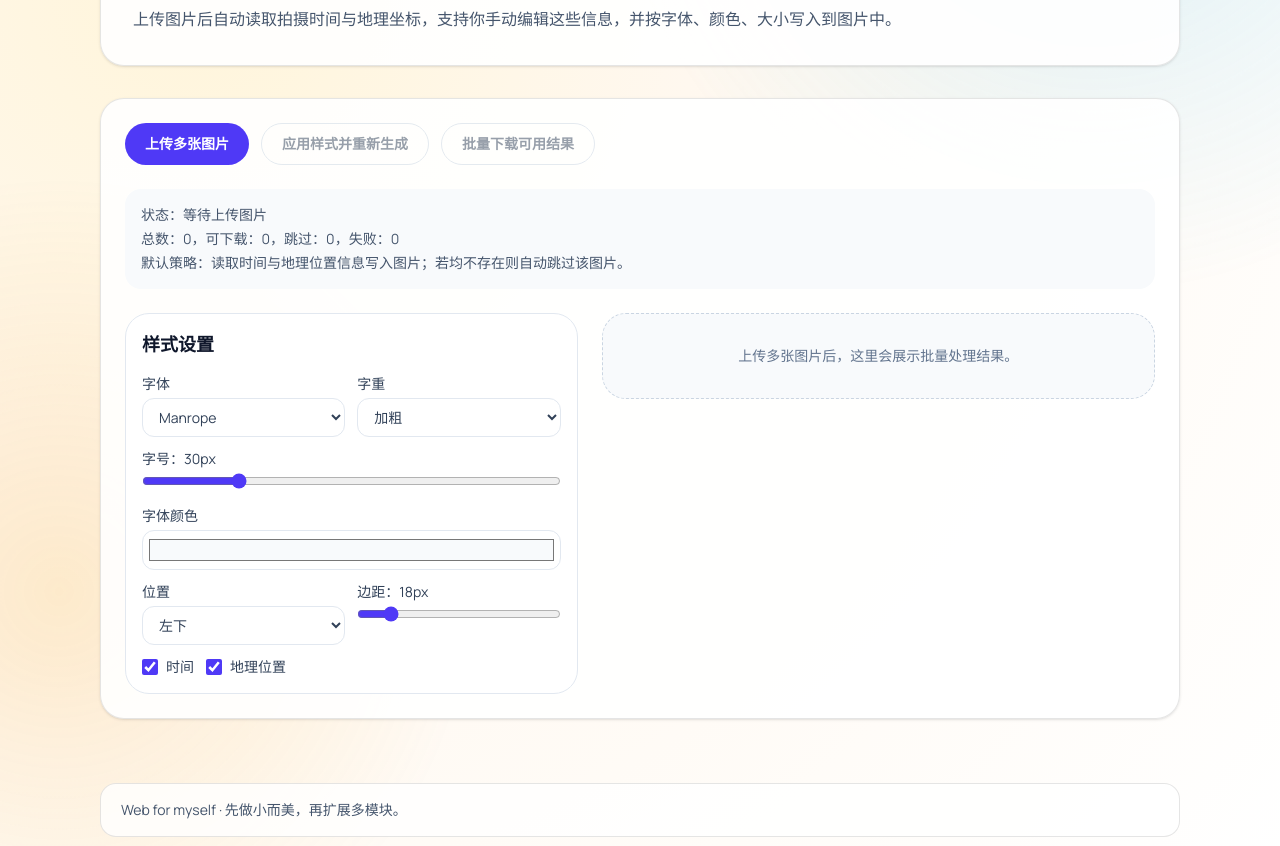
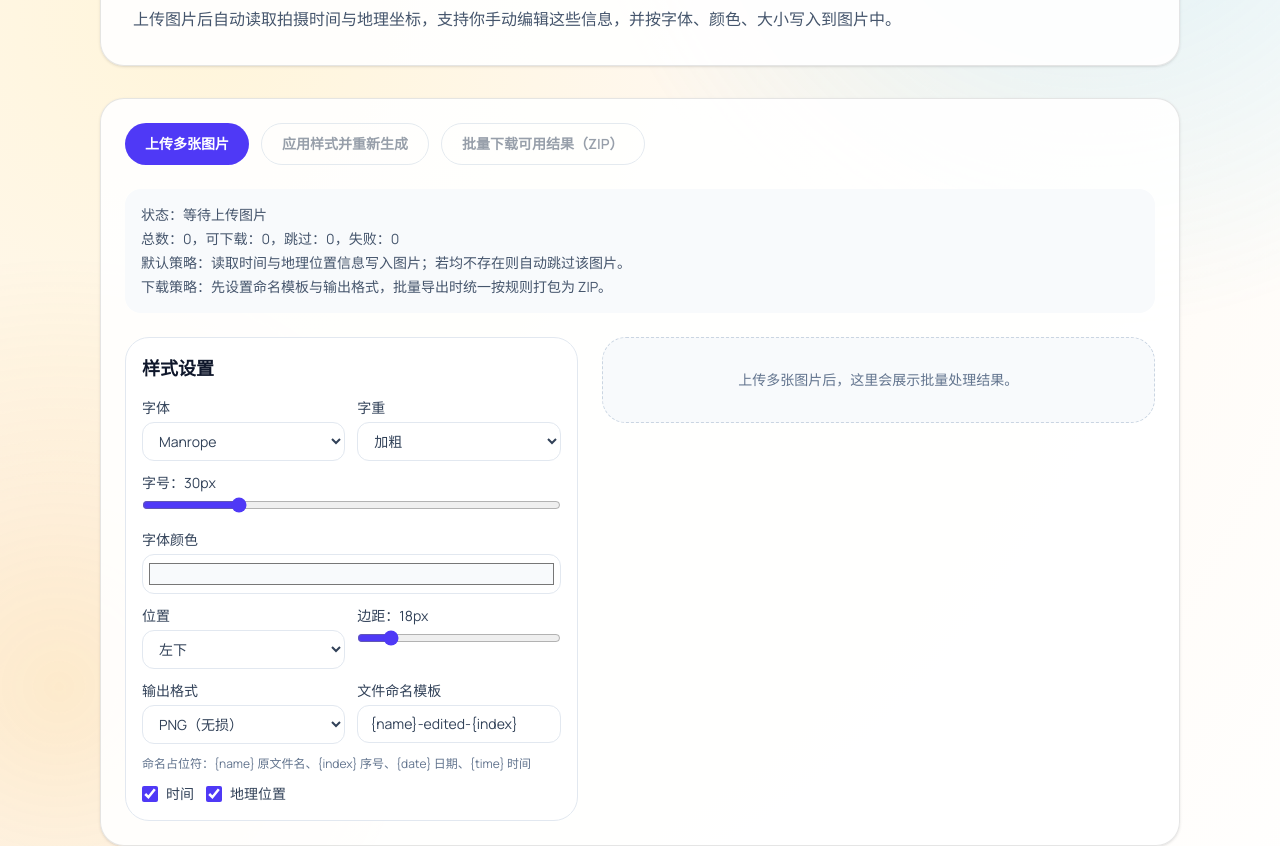
Before and after one commit to ChenChangxinX/web-for-myself, a Next.js app: page /tools/image-editor in a window 1280 px wide. Shown: the part 240-1086 px from the top of the page. Built offline with nearby package versions, Linux system fonts and the light colour scheme.

Commit message:
feat: add batch naming template and zip export

```diff
--- a/app/tools/image-editor/image-editor-tool.tsx
+++ b/app/tools/image-editor/image-editor-tool.tsx
@@ -2,10 +2,12 @@
 
 import { useCallback, useEffect, useMemo, useRef, useState } from "react";
 import exifr from "exifr";
+import JSZip from "jszip";
 
 /* eslint-disable @next/next/no-img-element */
 
 type OverlayPosition = "top-left" | "top-right" | "bottom-left" | "bottom-right";
+type OutputFormat = "png" | "jpeg" | "webp";
 
 interface MetadataState {
   capturedAt: string;
@@ -18,6 +20,7 @@ interface BatchItem {
   fileName: string;
   sourceUrl: string;
   outputUrl?: string;
+  outputBlob?: Blob;
   status: "ready" | "skipped" | "error";
   message: string;
   metadata: MetadataState;
@@ -28,6 +31,12 @@ const FONT_OPTIONS = [
   { label: "Noto Sans SC", value: '"Noto Sans SC", sans-serif' },
   { label: "Monospace", value: '"JetBrains Mono", monospace' },
   { label: "Serif", value: "Georgia, serif" },
+];
+
+const OUTPUT_FORMAT_OPTIONS: Array<{ label: string; value: OutputFormat; mime: string; extension: string; quality?: number }> = [
+  { label: "PNG（无损）", value: "png", mime: "image/png", extension: "png" },
+  { label: "JPG（体积更小）", value: "jpeg", mime: "image/jpeg", extension: "jpg", quality: 0.92 },
+  { label: "WebP（推荐）", value: "webp", mime: "image/webp", extension: "webp", quality: 0.92 },
 ];
 
 function formatDate(value: unknown) {
@@ -61,6 +70,35 @@ function drawRoundedRect(ctx: CanvasRenderingContext2D, x: number, y: number, wi
   ctx.closePath();
 }
 
+function getOutputFormatConfig(format: OutputFormat) {
+  return OUTPUT_FORMAT_OPTIONS.find((item) => item.value === format) ?? OUTPUT_FORMAT_OPTIONS[0];
+}
+
+function padNumber(value: number) {
+  return String(value).padStart(2, "0");
+}
+
+function sanitizeFileName(value: string) {
+  return value.replace(/[\\/:*?"<>|]/g, "_").replace(/\s+/g, " ").trim();
+}
+
+function buildOutputName(pattern: string, originalFileName: string, index: number, extension: string) {
+  const now = new Date();
+  const baseName = originalFileName.replace(/\.[^.]+$/, "") || "image";
+  const date = `${now.getFullYear()}${padNumber(now.getMonth() + 1)}${padNumber(now.getDate())}`;
+  const time = `${padNumber(now.getHours())}${padNumber(now.getMinutes())}${padNumber(now.getSeconds())}`;
+  const serial = String(index + 1).padStart(3, "0");
+
+  const rawName = pattern
+    .replaceAll("{name}", baseName)
+    .replaceAll("{index}", serial)
+    .replaceAll("{date}", date)
+    .replaceAll("{time}", time);
+
+  const normalized = sanitizeFileName(rawName) || `${baseName}-${serial}`;
+  return `${normalized}.${extension}`;
+}
+
 export function ImageEditorTool() {
   const [items, setItems] = useState<BatchItem[]>([]);
   const [showTime, setShowTime] = useState(true);
@@ -71,6 +109,8 @@ export function ImageEditorTool() {
   const [fontWeight, setFontWeight] = useState<"normal" | "bold">("bold");
   const [position, setPosition] = useState<OverlayPosition>("bottom-left");
   const [padding, setPadding] = useState(18);
+  const [outputFormat, setOutputFormat] = useState<OutputFormat>("png");
+  const [fileNamePattern, setFileNamePattern] = useState("{name}-edited-{index}");
   const [isProcessing, setIsProcessing] = useState(false);
   const [status, setStatus] = useState("等待上传图片");
 
@@ -164,17 +204,21 @@ export function ImageEditorTool() {
         ctx.fillText(line, x + padding, y + padding + index * lineHeight);
       });
 
+      const format = getOutputFormatConfig(outputFormat);
       const blob = await new Promise<Blob | null>((resolve) => {
-        canvas.toBlob((value) => resolve(value), "image/png");
+        canvas.toBlob((value) => resolve(value), format.mime, format.quality);
       });
 
       if (!blob) {
         return null;
       }
 
-      return URL.createObjectURL(blob);
+      return {
+        outputBlob: blob,
+        outputUrl: URL.createObjectURL(blob),
+      };
     },
-    [fontColor, fontFamily, fontSize, fontWeight, padding, position, resolveOverlayLines],
+    [fontColor, fontFamily, fontSize, fontWeight, outputFormat, padding, position, resolveOverlayLines],
   );
 
   const summary = useMemo(() => {
@@ -245,9 +289,9 @@ export function ImageEditorTool() {
           continue;
         }
 
-        const outputUrl = await renderImageWithOverlay(sourceUrl, metadata);
+        const rendered = await renderImageWithOverlay(sourceUrl, metadata);
 
-        if (!outputUrl) {
+        if (!rendered) {
           nextItems.push({
             id: `${file.name}-${index}`,
             fileName: file.name,
@@ -263,7 +307,8 @@ export function ImageEditorTool() {
           id: `${file.name}-${index}`,
           fileName: file.name,
           sourceUrl,
-          outputUrl,
+          outputUrl: rendered.outputUrl,
+          outputBlob: rendered.outputBlob,
           status: "ready",
           message: "处理完成",
           metadata,
@@ -313,11 +358,12 @@ export function ImageEditorTool() {
           };
         }
 
-        const outputUrl = await renderImageWithOverlay(item.sourceUrl, item.metadata);
-        if (!outputUrl) {
+        const rendered = await renderImageWithOverlay(item.sourceUrl, item.metadata);
+        if (!rendered) {
           return {
             ...item,
             outputUrl: undefined,
+            outputBlob: undefined,
             status: "error" as const,
             message: "重渲染失败",
           };
@@ -325,7 +371,8 @@ export function ImageEditorTool() {
 
         return {
           ...item,
-          outputUrl,
+          outputUrl: rendered.outputUrl,
+          outputBlob: rendered.outputBlob,
           status: "ready" as const,
           message: "处理完成",
         };
@@ -339,18 +386,34 @@ export function ImageEditorTool() {
 
   function triggerDownload(url: string, fileName: string) {
     const anchor = document.createElement("a");
-    const baseName = fileName.replace(/\.[^.]+$/, "") || "image";
     anchor.href = url;
-    anchor.download = `${baseName}-edited.png`;
+    anchor.download = fileName;
     anchor.click();
   }
 
-  function downloadReadyItems() {
-    items
-      .filter((item) => item.status === "ready" && item.outputUrl)
-      .forEach((item) => {
-        triggerDownload(item.outputUrl!, item.fileName);
-      });
+  async function downloadReadyItems() {
+    const readyItems = items.filter((item) => item.status === "ready" && item.outputBlob);
+    if (!readyItems.length) {
+      return;
+    }
+
+    const format = getOutputFormatConfig(outputFormat);
+    const zip = new JSZip();
+
+    readyItems.forEach((item, index) => {
+      if (!item.outputBlob) {
+        return;
+      }
+
+      const outputName = buildOutputName(fileNamePattern, item.fileName, index, format.extension);
+      zip.file(outputName, item.outputBlob);
+    });
+
+    const zipBlob = await zip.generateAsync({ type: "blob" });
+    const batchTag = `${new Date().getFullYear()}${padNumber(new Date().getMonth() + 1)}${padNumber(new Date().getDate())}-${padNumber(new Date().getHours())}${padNumber(new Date().getMinutes())}${padNumber(new Date().getSeconds())}`;
+    const zipUrl = URL.createObjectURL(zipBlob);
+    triggerDownload(zipUrl, `image-batch-${batchTag}.zip`);
+    URL.revokeObjectURL(zipUrl);
   }
 
   return (
@@ -374,10 +437,10 @@ export function ImageEditorTool() {
         <button
           type="button"
           onClick={downloadReadyItems}
-          disabled={!summary.ready}
+          disabled={!summary.ready || isProcessing}
           className="rounded-full border border-slate-300 px-5 py-2.5 text-sm font-semibold text-slate-700 disabled:cursor-not-allowed disabled:opacity-50"
         >
-          批量下载可用结果
+          批量下载可用结果（ZIP）
         </button>
         <input
           ref={fileInputRef}
@@ -396,6 +459,7 @@ export function ImageEditorTool() {
         <p>状态：{status}</p>
         <p className="mt-1">总数：{summary.total}，可下载：{summary.ready}，跳过：{summary.skipped}，失败：{summary.failed}</p>
         <p className="mt-1">默认策略：读取时间与地理位置信息写入图片；若均不存在则自动跳过该图片。</p>
+        <p className="mt-1">下载策略：先设置命名模板与输出格式，批量导出时统一按规则打包为 ZIP。</p>
       </div>
 
       <div className="grid gap-6 lg:grid-cols-[0.9fr_1.1fr]">
@@ -479,6 +543,35 @@ export function ImageEditorTool() {
               </label>
             </div>
 
+            <div className="grid grid-cols-2 gap-3">
+              <label className="block text-sm text-slate-700">
+                输出格式
+                <select
+                  value={outputFormat}
+                  onChange={(event) => setOutputFormat(event.target.value as OutputFormat)}
+                  className="mt-1 w-full rounded-xl border border-slate-200 bg-white px-3 py-2 outline-none"
+                >
+                  {OUTPUT_FORMAT_OPTIONS.map((option) => (
+                    <option key={option.value} value={option.value}>
+                      {option.label}
+                    </option>
+                  ))}
+                </select>
+              </label>
+              <label className="block text-sm text-slate-700">
+                文件命名模板
+                <input
+                  type="text"
+                  value={fileNamePattern}
+                  onChange={(event) => setFileNamePattern(event.target.value)}
+                  className="mt-1 w-full rounded-xl border border-slate-200 bg-white px-3 py-2 outline-none"
+                  placeholder="{name}-edited-{index}"
+                />
+              </label>
+            </div>
+
+            <p className="text-xs text-slate-500">命名占位符：{'{name}'} 原文件名、{'{index}'} 序号、{'{date}'} 日期、{'{time}'} 时间</p>
+
             <div className="flex flex-wrap gap-3 text-sm text-slate-700">
               <label className="inline-flex items-center gap-2">
                 <input type="checkbox" checked={showTime} onChange={() => setShowTime((value) => !value)} className="h-4 w-4 accent-indigo-600" />
@@ -528,7 +621,9 @@ export function ImageEditorTool() {
                     type="button"
                     onClick={() => {
                       if (item.outputUrl) {
-                        triggerDownload(item.outputUrl, item.fileName);
+                        const format = getOutputFormatConfig(outputFormat);
+                        const outputName = buildOutputName(fileNamePattern, item.fileName, 0, format.extension);
+                        triggerDownload(item.outputUrl, outputName);
                       }
                     }}
                     className="mt-3 rounded-full border border-slate-300 px-4 py-2 text-sm font-semibold text-slate-700"
--- a/package.json
+++ b/package.json
@@ -12,6 +12,7 @@
   "dependencies": {
     "diff-match-patch": "^1.0.5",
     "exifr": "^7.1.3",
+    "jszip": "^3.10.1",
     "next": "16.2.6",
     "react": "19.2.4",
     "react-dom": "19.2.4",
```
Also changed, not shown: 1 other file (tests, documents, lock files or other folders).
